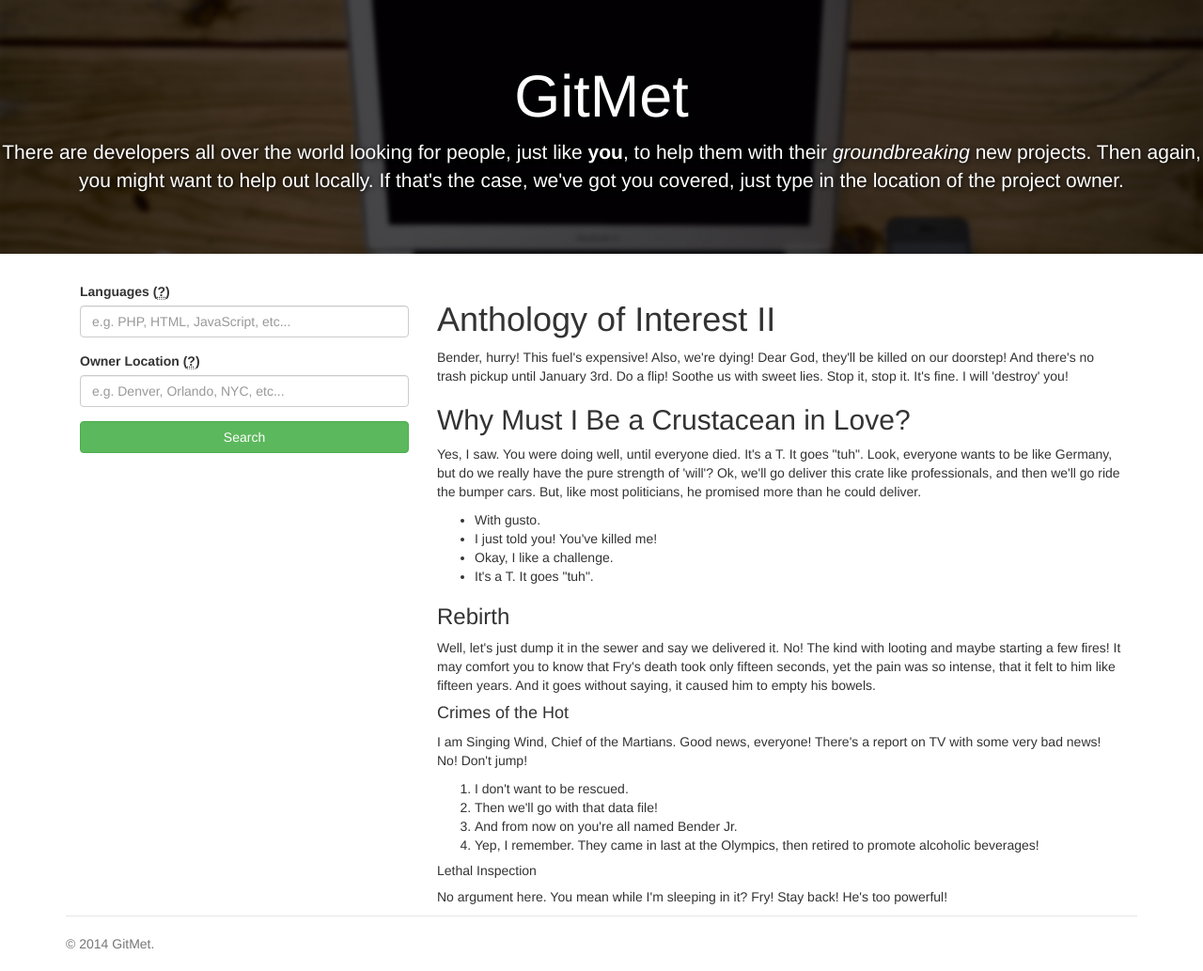
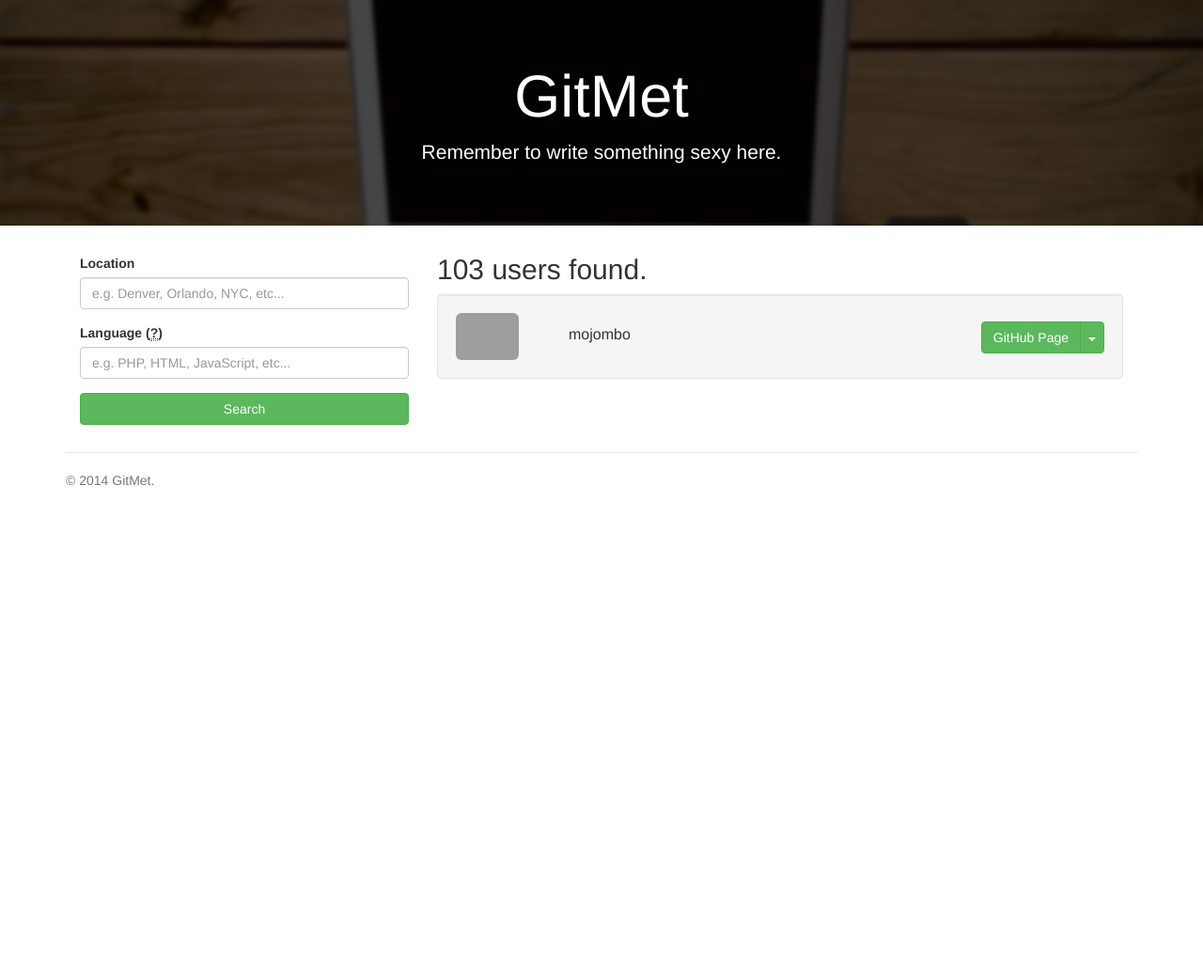
Before and after one commit to Anima-OS-Stash/api-hack, a plain HTML site: page index.html in a window 1280 px wide. Shown: the whole page at 94% size. After the commit the page ends 800 px from the top, so only its background shows below. Drawn offline with nearby package versions, Linux system fonts and the light colour scheme; grey boxes are pictures that could not be loaded.

Commit message:
Finish design mockup

```diff
--- a/css/style.css
+++ b/css/style.css
@@ -5,7 +5,16 @@
 	text-shadow: 1px 1px 5px #000;
 }
 
+h2 {
+	margin-top: 0;
+}
+
+form {
+	margin-bottom: 10px;
+}
+
 footer {
+	margin-top: 19px;
 	padding-top: 19px;
 	padding-bottom: 19px;
 	color: #777;
--- a/index.html
+++ b/index.html
@@ -9,6 +9,7 @@
 
 	<script src="http://code.jquery.com/jquery-1.11.0.min.js"></script>
 	<script src="http://netdna.bootstrapcdn.com/bootstrap/3.1.1/js/bootstrap.min.js"></script>
+	<script src="js/app.js"></script>
 
 	<script type="text/javascript">
 	    $(function () {
@@ -21,20 +22,20 @@
 
 	<section class="jumbotron text-center">
 		<h1>GitMet</h1>
-		<p>There are developers all over the world looking for people, just like <strong>you</strong>, to help them with their <em>groundbreaking</em> new projects.  Then again, you might want to help out locally.  If that's the case, we've got you covered, just type in the location of the project owner.
+		<p>Remember to write something sexy here.<p>
 	</section>
 
 	<section class="container">
 
 		<div class="col-sm-4">
-			<form role="form">
+			<form role="form" id="search">
 				<div class="form-group">
-					<label for="inputLanguages">Languages (<abbr rel="tooltip" data-placement="right" title="Separate multiple languages with a comma.">?</abbr>)</label>
-					<input type="text" class="form-control" id="inputLanguages" placeholder="e.g. PHP, HTML, JavaScript, etc...">
+					<label for="inputLocation">Location</label>
+					<input type="text" class="form-control" id="inputLoaction" placeholder="e.g. Denver, Orlando, NYC, etc..." required>
 				</div>
 				<div class="form-group">
-					<label for="inputLocation">Owner Location (<abbr rel="tooltip" data-placement="right" title="NYC will not find New York City and vice versa.">?</abbr>)</label>
-					<input type="text" class="form-control" id="inputLoaction" placeholder="e.g. Denver, Orlando, NYC, etc...">
+					<label for="inputLanguages">Language (<abbr rel="tooltip" data-placement="right" title="Optional.">?</abbr>)</label>
+					<input type="text" class="form-control" id="inputLanguages" placeholder="e.g. PHP, HTML, JavaScript, etc...">
 				</div>
 				<div class="text-right">
 					<button type="submit" class="btn btn-success btn-block">Search</button>
@@ -43,28 +44,33 @@
 		</div>
 
 		<div class="col-sm-8">
-			<h1>Anthology of Interest II</h1>
-			<p>Bender, hurry! This fuel's expensive! Also, we're dying! Dear God, they'll be killed on our doorstep! And there's no trash pickup until January 3rd. Do a flip! Soothe us with sweet lies. Stop it, stop it. It's fine. I will 'destroy' you!</p>
-			<h2>Why Must I Be a Crustacean in Love?</h2>
-			<p>Yes, I saw. You were doing well, until everyone died. It's a T. It goes "tuh". Look, everyone wants to be like Germany, but do we really have the pure strength of 'will'? Ok, we'll go deliver this crate like professionals, and then we'll go ride the bumper cars. But, like most politicians, he promised more than he could deliver.</p>
-			<ul>
-			<li>With gusto.</li>
-			<li>I just told you! You've killed me!</li>
-			<li>Okay, I like a challenge.</li>
-			<li>It's a T. It goes "tuh".</li>
-			</ul>
-			<h3>Rebirth</h3>
-			<p>Well, let's just dump it in the sewer and say we delivered it. No! The kind with looting and maybe starting a few fires! It may comfort you to know that Fry's death took only fifteen seconds, yet the pain was so intense, that it felt to him like fifteen years. And it goes without saying, it caused him to empty his bowels.</p>
-			<h4>Crimes of the Hot</h4>
-			<p>I am Singing Wind, Chief of the Martians. Good news, everyone! There's a report on TV with some very bad news! No! Don't jump!</p>
-			<ol>
-			<li>I don't want to be rescued.</li>
-			<li>Then we'll go with that data file!</li>
-			<li>And from now on you're all named Bender Jr.</li>
-			<li>Yep, I remember. They came in last at the Olympics, then retired to promote alcoholic beverages!</li>
-			</ol>
-			<h5>Lethal Inspection</h5>
-			<p>No argument here. You mean while I'm sleeping in it? Fry! Stay back! He's too powerful!</p>
+			<h2>103 users found.</h2>
+
+			<div class="well">
+				<div class="row">
+					<div class="col-sm-2 col-xs-3">
+						<img class="img-rounded" height="50" src="https://secure.gravatar.com/avatar/25c7c18223fb42a4c6ae1c8db6f50f9b?d=https://a248.e.akamai.net/assets.github.com%2Fimages%2Fgravatars%2Fgravatar-user-420.png">
+					</div>
+					<div class="col-sm-4 col-xs-9" style="margin-top: 14px;">
+						<h3 class="panel-title"><a href="https://github.com/mojombo" target="_blank">mojombo</a></h3>
+					</div>
+					<div class="col-sm-6 hidden-xs" style="margin-top: 9px">
+						<div class="btn-group pull-right">
+							<button type="button" class="btn btn-success">GitHub Page</button>
+							<button type="button" class="btn btn-success dropdown-toggle" data-toggle="dropdown">
+								<span class="caret"></span>
+							</button>
+							<ul class="dropdown-menu" role="menu">
+								<li><a href="#">Repositories</a></li>
+								<li><a href="#">Organizations</a></li>
+								<li><a href="#">Subscriptions</a></li>
+								<li><a href="#">Followers</a></li>
+							</ul>
+						</div>
+					</div>
+				</div>
+			</div>
+
 		</div>
 
 
--- a/js/app.js
+++ b/js/app.js
@@ -0,0 +1,26 @@
+$(function() {
+	$('#search').submit(function(e) {
+		e.preventDefault();
+		var url = "https://api.github.com/search/users";
+
+		var request = {
+			q: "language:php location:denver",
+			sort: "repositories",
+			order: "desc"
+		};
+
+		var result = $.ajax({
+			url: url,
+			data: request,
+			dataType: 'jsonp',
+			type: 'GET'
+		})
+		.done(function() {
+			alert(JSON.stringify(result));
+		})
+		.fail(function() {
+			alert('failed');
+		});
+
+	});
+});
```
